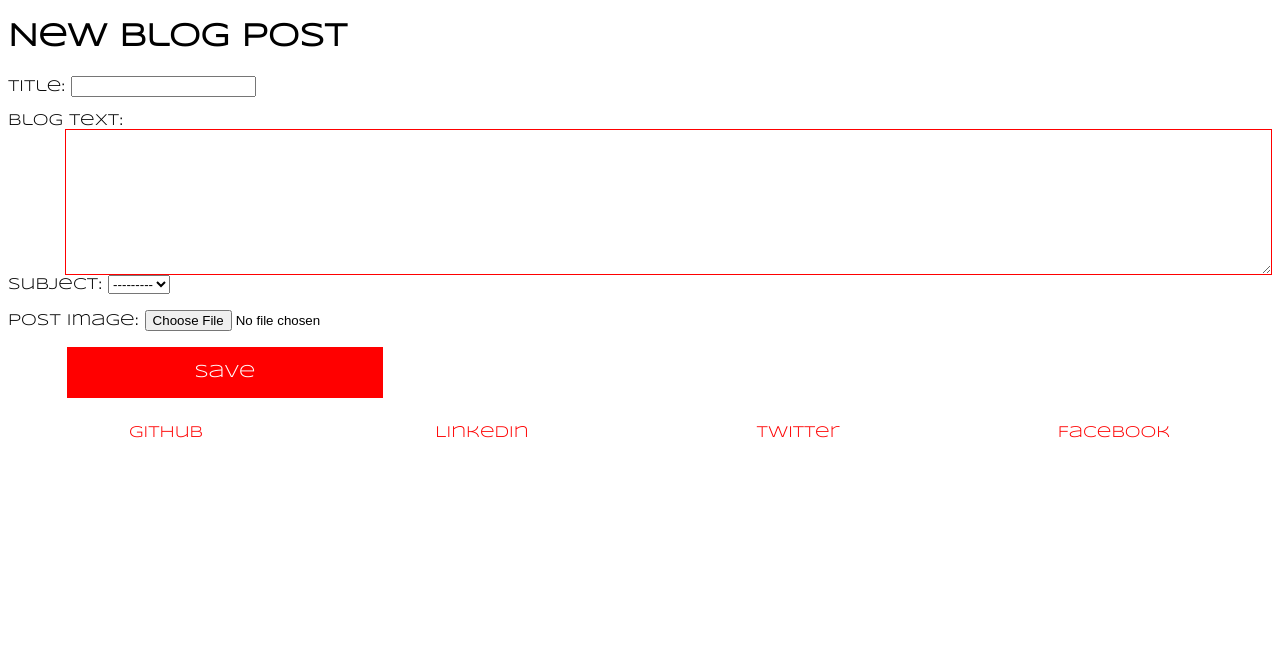
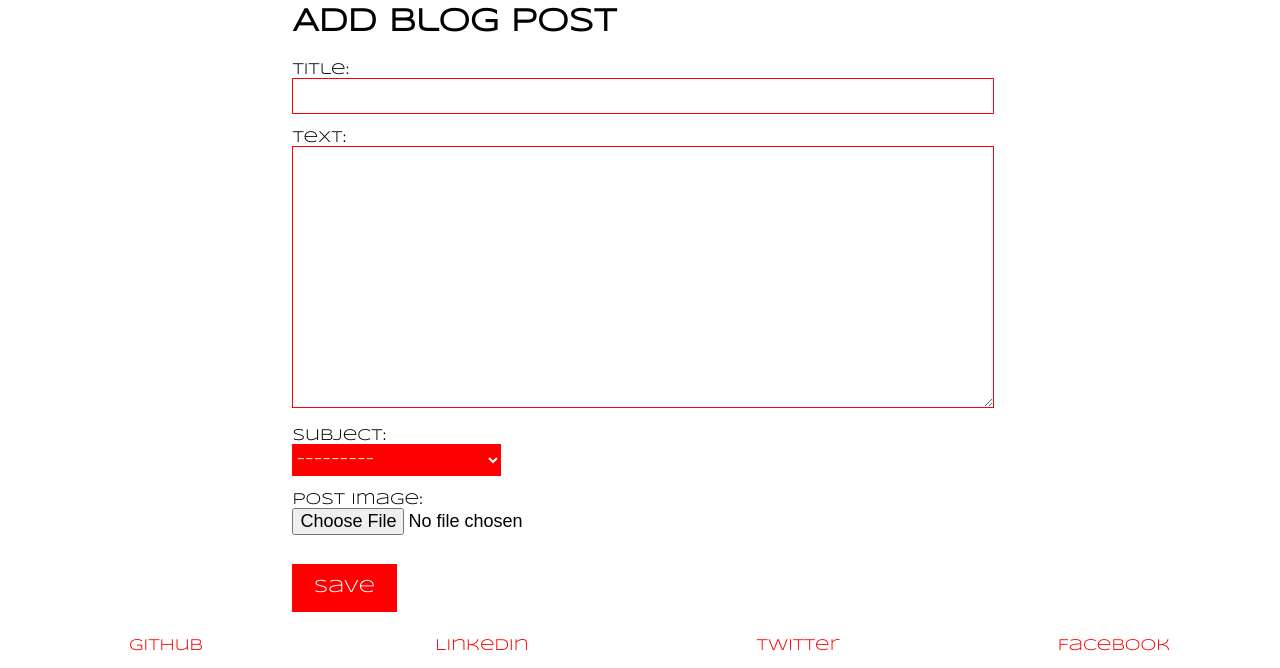
Before and after one commit to PhysTom88/Website, a Django app: a page that uses website/templates/blog/add_post.html in a window 1280 px wide. Shown: the part 144-812 px from the top of the page. Before the commit the page ends 582 px from the top, so only its background shows below. Run offline with Django 3.2, Linux system fonts and the light colour scheme; parts of the project's set-up code (start-up, migrations or seed data) failed here and were passed over.

Commit message:
changed form formatting for posts and other editables

```diff
--- a/website/models.py
+++ b/website/models.py
@@ -21,7 +21,7 @@ class BlogPost(models.Model):
 		)
 
 	title = models.CharField(max_length=250, unique=True)
-	text = models.TextField('blog text')
+	text = models.TextField('text')
 	subject = models.CharField(max_length=250, choices=SUBJECT_CHOICE, blank=True, null=True)
 	created_date = models.DateField(default=timezone.now)
 	published_date = models.DateField(blank=True, null=True)
--- a/website/static/css/main.css
+++ b/website/static/css/main.css
@@ -187,14 +187,6 @@ html {
     height: 4vw;
     font-size: 1.4vw;
     border: none;
-    margin-left: 4.6vw;
-}
-
-textarea {
-    font-family: 'Syncopate', sans-serif;
-    border: 1px #ff0000 solid;
-    width: 95%;
-    float: right;
 }
 
 .blog-sidebar {
@@ -289,3 +281,56 @@ textarea {
     width: 100%;
     height: 74%;
 }
+
+.edit-form {
+    float: left;
+    width: 55%;
+    margin: 0% 22.5%;
+    margin-top: 0.5%;
+}
+
+.edit-form textarea, input[type=text]{
+    width: 100%;
+    font-family: "Ariel", sans-serif;
+    border: 1px #ff0000 solid;
+}
+
+.edit-form textarea {
+    height: 32vh;
+}
+
+.edit-form input[type=text] {
+    height: 4vh;
+    font-size: 18px;
+}
+
+.edit-form textarea:focus, input[type=text]:focus {
+    border-width: 3px;
+}
+
+.edit-form select {
+    width: 30%;
+    height: 4vh;
+    display: block;
+    font-family: "Syncopate", sans-serif;
+    font-size: 16px;
+    background-color: red;
+    color: white;
+    border: none;
+}
+
+.edit-form select:focus {
+    border: 1px #ff0000 solid;
+}
+
+.edit-form input[type=file] {
+    width: 90%;
+    height: 5vh;
+    font-size: 18px;
+}
+
+.edit-form .edit-button {
+    width: 15%;
+    height: 6vh;
+    padding: 8px 14px;
+}
--- a/website/templates/blog/add_post.html
+++ b/website/templates/blog/add_post.html
@@ -1,7 +1,7 @@
 {% extends "base.html" %}
 {% block title %}{{ block.super }} | NEW BLOG POST {% endblock %}
 {% block content %}
-	<h1>New Blog Post</h1>
+	<h1 class="edit-form">Add Blog Post</h1>
 	<form method="POST" class="edit-form">{% csrf_token %}
 		{{ form.as_p }}
 		<button type="submit" class="edit-button">Save</button>
--- a/website/templates/main/edit.html
+++ b/website/templates/main/edit.html
@@ -1,7 +1,7 @@
 {% extends 'base.html' %}
 {% block title %}{{ block.super }} | EDIT - {{ title }}{% endblock %}
 {% block content %}
-    <h1>{{ title }} - edit</h1>
+    <h1 class="edit-form">{{ title }} - edit</h1>
     <form method="POST" class="edit-form">{% csrf_token %}
         {{ form.as_p }}
         <button type="submit" class="edit-button">Save</button>
```
Also changed, not shown: website/migrations/0013_auto_20160413_0944.py (added).
